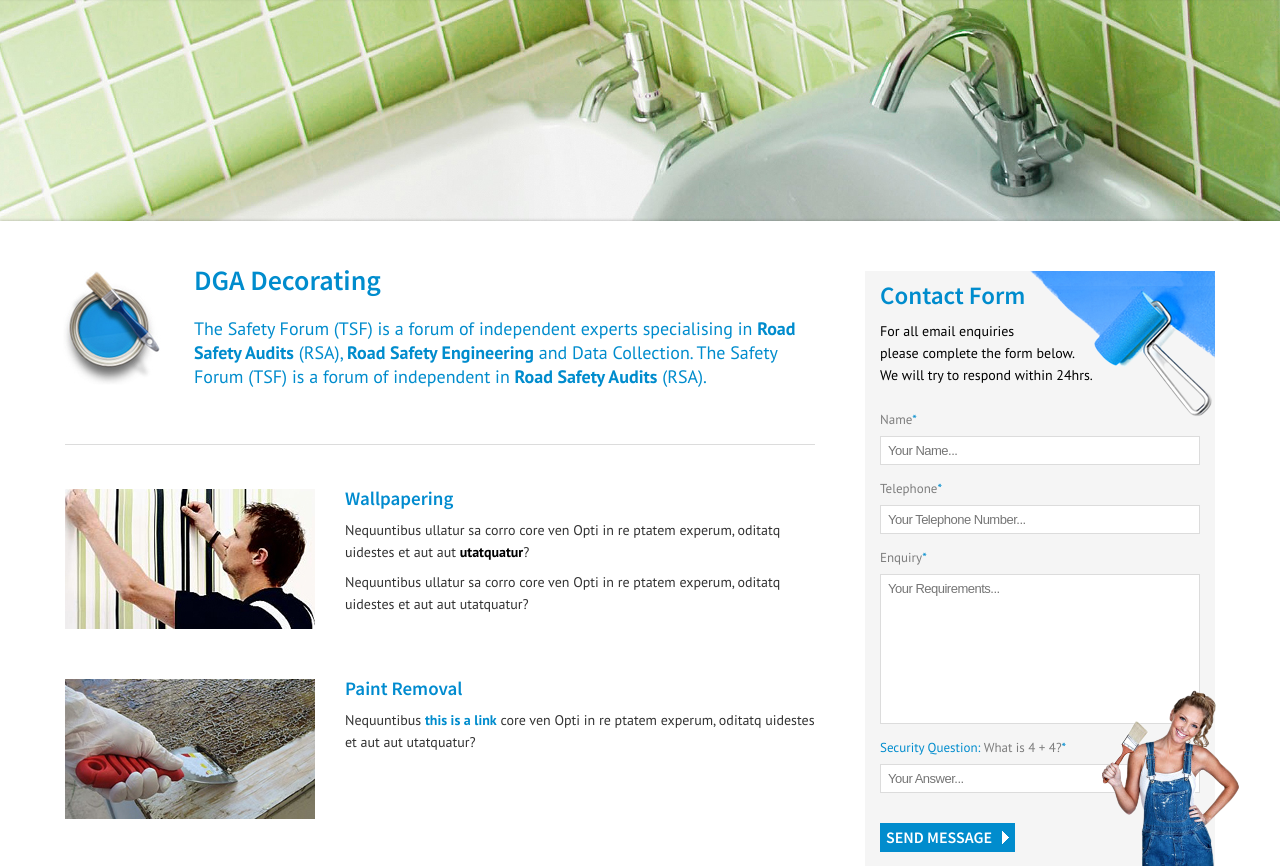
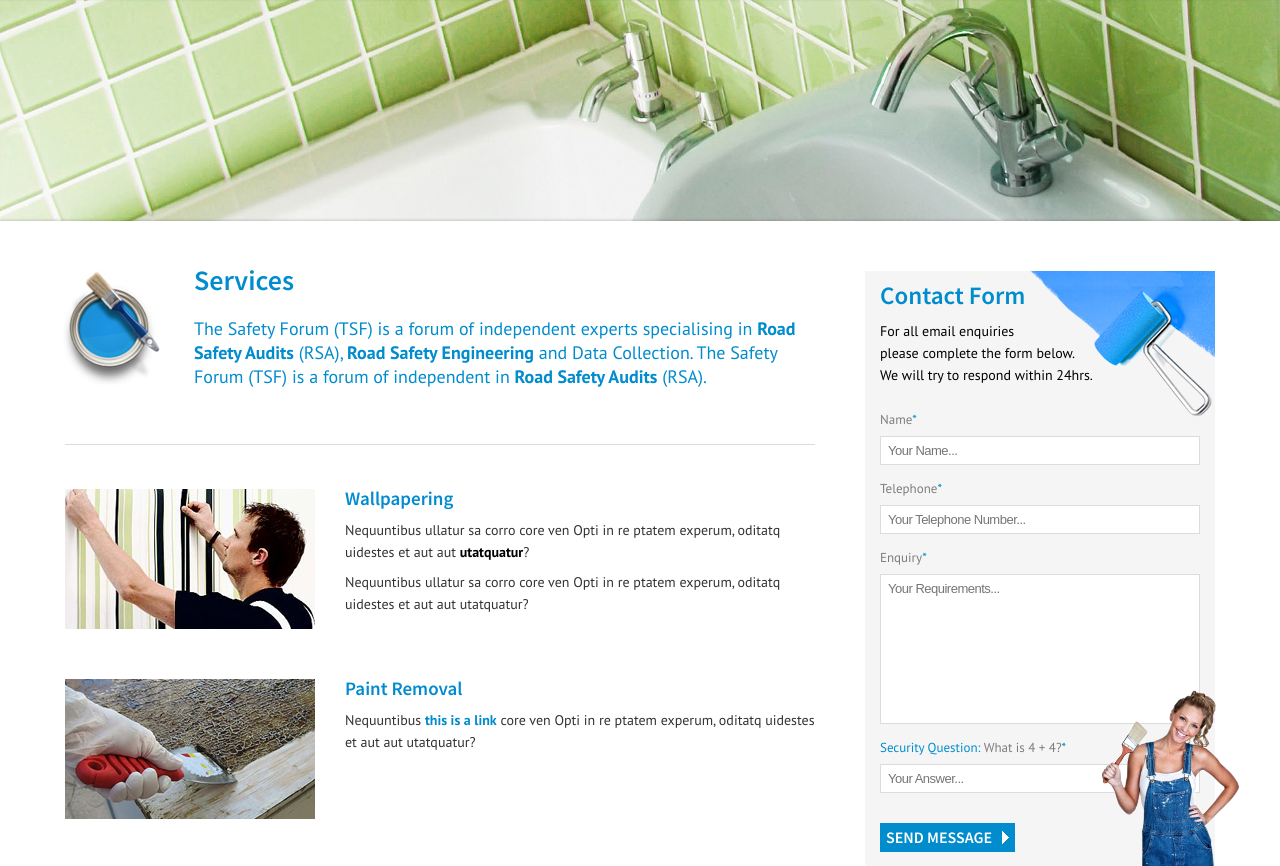
Before and after one commit to ajs5874/damiansadams, a PHP site: page /services.php in a window 1280 px wide. Shown: the part 148-1014 px from the top of the page. Run offline with PHP 8.4, Linux system fonts and the light colour scheme.

Commit message:
Initial test deploy - Services title

```diff
--- a/services.php
+++ b/services.php
@@ -44,7 +44,7 @@
                 <!-- end imgb -->
                 <!-- start txtb -->
                 <div class="txtb">
-                	<h3>DGA Decorating</h3>
+                	<h3>Services</h3>
                     <p>The Safety Forum (TSF) is a forum of independent experts specialising in <strong>Road Safety Audits</strong> (RSA), <strong>Road Safety Engineering</strong> and Data Collection. The Safety Forum (TSF) is a forum of independent in <strong>Road Safety Audits</strong> (RSA).</p>
                 </div>
                 <!-- end txtb -->
```
